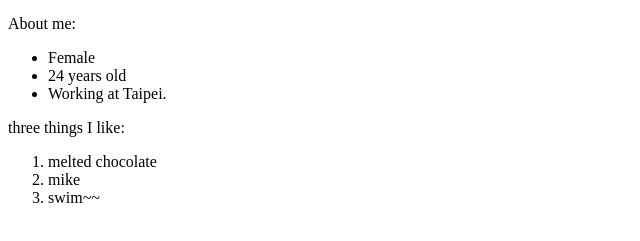
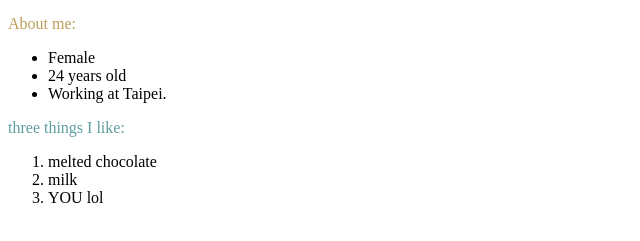
Before and after one commit to trudychuang/sample, a plain HTML site: page trudy/index.html in a window 1280 px wide. Shown: the part 271-512 px from the top of the page, without its empty margins (0-640 px from the left). Drawn offline with Linux system fonts and the light colour scheme.

Commit message:
add css style

```diff
--- a/trudy/index.html
+++ b/trudy/index.html
@@ -14,17 +14,17 @@
     <a href="https://trudychuang.github.io/sample/trudy/index"><img src="avatar.jpg" alt="avatar" style="width:100px;height:118px;"></a>
     <script>alert("welcome to my kingdom hehe")</script>
     <main>
-    <p>About me:</p>
+    <p style="color: rgb(189, 157, 90);">About me:</p>
     <ul>
         <li>Female</li>
         <li>24 years old</li>
         <li>Working at Taipei.</li>
     </ul>
-    <p>three things I like:</p>
+    <p style="color: cadetblue;">three things I like:</p>
     <ol>
         <li>melted chocolate</li>
-        <li>mike</li>
-        <li>swim~~</li>
+        <li>milk</li>
+        <li>YOU lol</li>
     </ol>
     </main>
 
```
